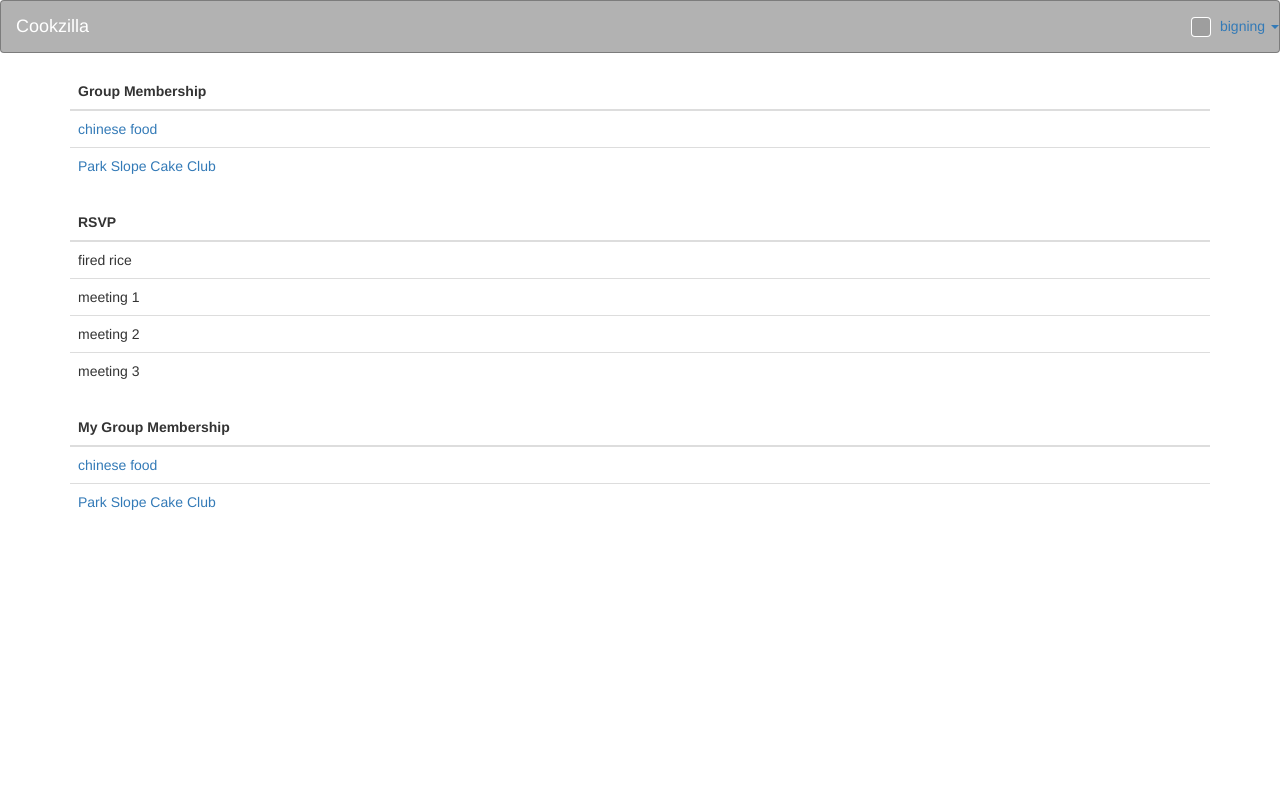
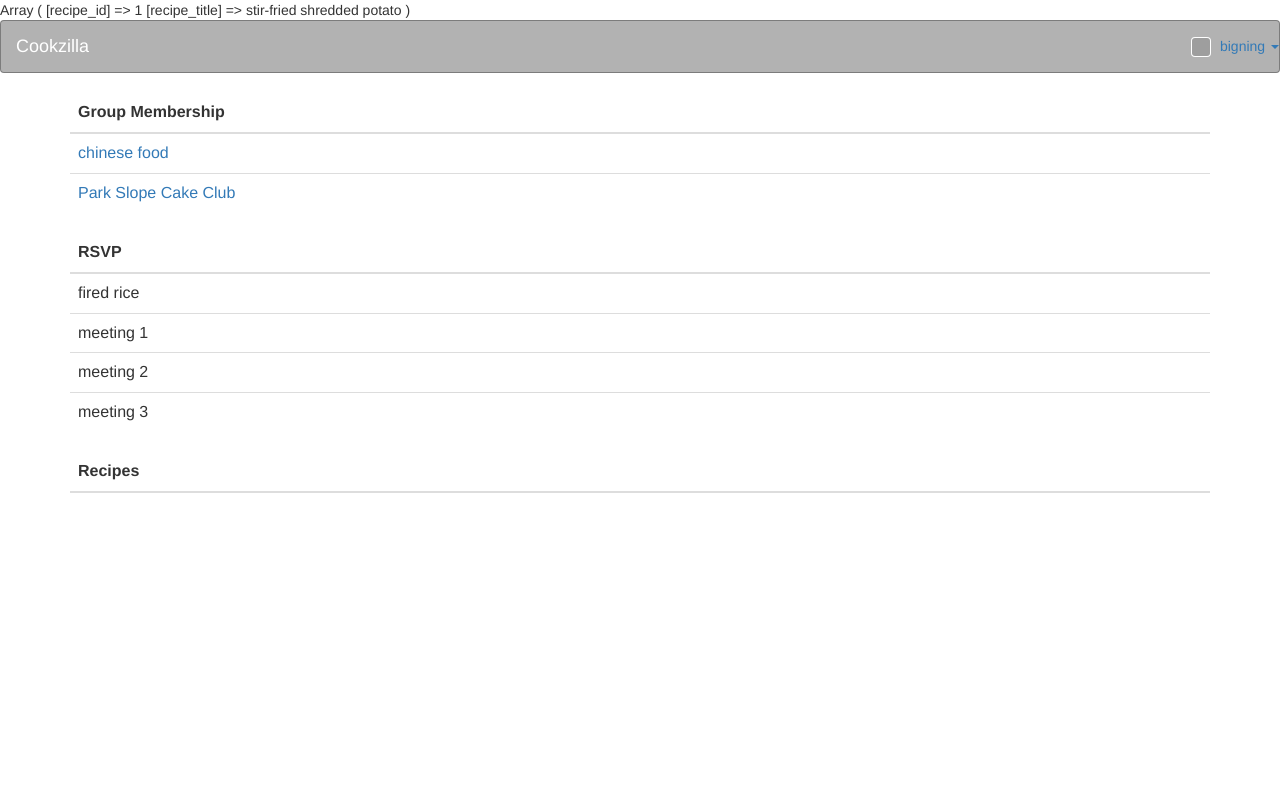
Before and after one commit to bigning/database_project, a PHP site: page /homepage.php in a window 1280 px wide. Run offline with PHP 8.4, Linux system fonts and the light colour scheme; a user stored in the database is signed in; data comes from the database, SQL or seed files in the repository; tables that the repository leaves empty hold one stand-in row (values such as "Sample post"); data that the repository does not hold is empty; grey boxes are pictures that could not be loaded.

Commit message:
check update

```diff
--- a/homepage.php
+++ b/homepage.php
@@ -78,7 +78,12 @@
 
 
 <!-- FE test -->
-
+<?php
+    foreach ($recipes as $key => $value) {
+        # code...
+        print_r($value);
+    }
+ ?>
 
 
 
@@ -136,16 +141,16 @@
 
 
 
-<!-- My recipes -->
+<!-- Recipes -->
 <div class = "container">
     <table class = "table">
         <thead class = "thead-default">
-            <th><?php echo "My Group Membership" ?></th>
+            <th><?php echo "Recipes" ?></th>
         </thead>
         <tbody>
             <?php
-                foreach ($group_rows as $value) {
-                    echo "<tr><td><a href='./group_detail?gid=" .  $value["group_id"] . "'>" . $value["group_name"] . "</a></td></tr>";
+                foreach ($recipes as $value) {
+                    echo "<tr><td><a href='./recipe_detail?rid=" .  $value["group_id"] . "'>" . $value["group_name"] . "</a></td></tr>";
                 }
             ?>
         </tbody>
```
